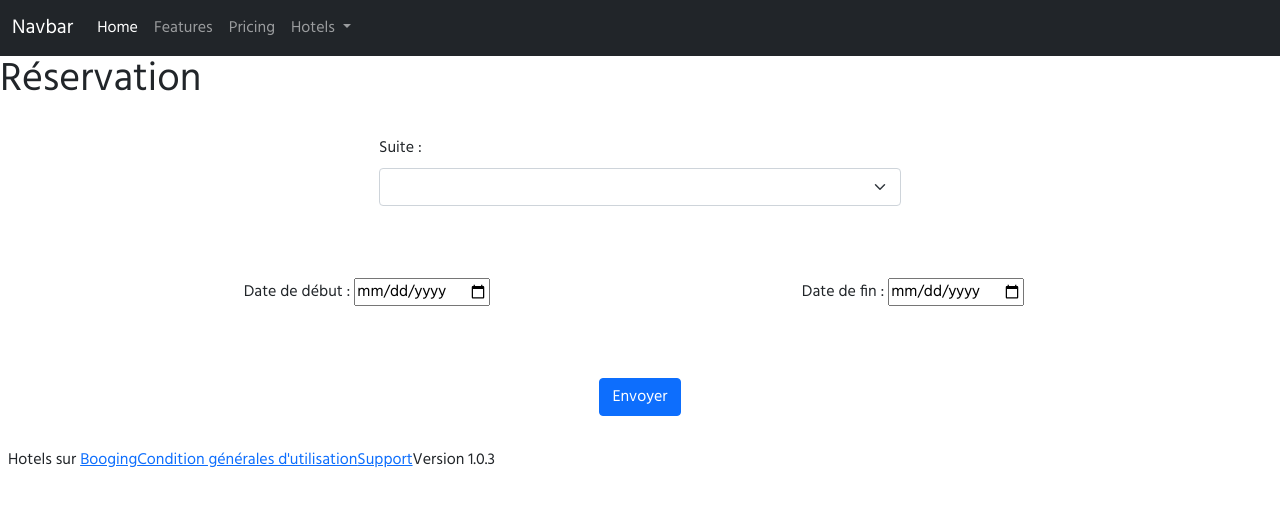
After one commit to mayyyyyl/ECF, a Flask app: template templates/reservation.html in a window 1280 px wide. The commit adds this page. Shown: the top 507 px of the page. Run offline with Flask 2, Linux system fonts and the light colour scheme; the template is opened without the code that fills it, so the values that code supplies are empty; some libraries are stand-ins or nearby versions.

Commit message:
create form reservation

```diff
--- a/app.py
+++ b/app.py
@@ -91,9 +91,11 @@ class Reservation(db_wrapper.Model):
 
 from index import index_api
 from debug import *
+from reservation import reservation_api
 
 app.register_blueprint(index_api)
 app.register_blueprint(debug_api)
+app.register_blueprint(reservation_api)
 
 
 @app.cli.command("init_db")
--- a/index.py
+++ b/index.py
@@ -21,7 +21,7 @@ def hotel_list():
 
 @index_api.route("/hotels/hotel")
 def hotel_info():
-    """ Renvoie information d'un hotel """
+    """ Renvoie les informations d'un hotel """
 
     hotelid = request.args.get('hotelid')
 
@@ -31,9 +31,5 @@ def hotel_info():
         abort(404, "Hotel inexistant")
 
     suites = Suite.select().where(Suite.hotel == hotelid)
-    print(suites)
-
-    # for r in suites:
-    #     print(r.name)
 
     return render_template("hotel_info.html", suites=suites)
--- a/templates/footer.html
+++ b/templates/footer.html
@@ -1,9 +1,9 @@
 {% extends "navbar.html" %}
 {% block footer %}
 <footer class="footer d-flex p-2">
-    <p class="footer_text">Hotels une solution <a href="https://www.comsapik.fr/" target="_blank"
-            title="lien vers le site comsapik"><img class="logo-comsapik" alt="logo comsapik"
-                src="/static/img/comsapik.jpg" /></a></p>
+    <p class="footer_text">Hotels sur <a
+            href="https://www.booking.com/country/fr.fr.html?aid=393655&label=msn-ADyIuqiXHMmkmilp2qL9MQ-80676793496234:tikwd-80676810431046:loc-66:nes:mte:lp116362:dec:qsbooking&utm_campaign=French%20FR&utm_medium=cpc&utm_source=bing&utm_term=ADyIuqiXHMmkmilp2qL9MQ&msclkid=e7d8e2eb9b921a107e9980d9c689a392">Booging</a>
+    </p>
     <p class="footer_text"><a class="footer_link" href="/cgu">Condition générales d'utilisation</a></p>
     <p class="footer_text"><a class="footer_link" href="/support">Support</a></p>
     <p class="footer_text">Version 1.0.3</p>
--- /dev/null
+++ b/templates/reservation.html
@@ -0,0 +1,32 @@
+{% extends "footer.html" %}
+{% block content %}
+<h1>Réservation</h1>
+<form>
+    <div class="container">
+        <div class="row">
+            <div class="col-md-6 p-4 m-auto">
+                <label for="suiteIdSelected" class="form-label">Suite :</label>
+                <select class="form-select" name="suiteIdSelected" required>
+                    {% for suite in suites %}
+                    <option value="{{ suite.id }}">{{ suite.titre }}</option>
+                    {% endfor %}
+                </select>
+            </div>
+        </div>
+        <div class="row md-3 p-4">
+            <div class="col-md-6 p-4 m-auto text-center">
+                <label class="form_label" for="start">Date de début :</label>
+                <input type="date" name="start" required>
+
+            </div>
+            <div class="col-md-6 p-4 m-auto text-center">
+                <label class="form_label" for="end">Date de fin :</label>
+                <input type="date" name="end" required>
+            </div>
+        </div>
+        <div class="col-12 text-center p-4">
+            <button type="submit" class="btn btn-primary" formmethod="post">Envoyer</button>
+        </div>
+    </div>
+</form>
+{% endblock %}
```
Also changed, not shown: reservation.py (added, +39 -0 lines), templates/hotel_info.html (+22 -3 lines), hotels.db.
